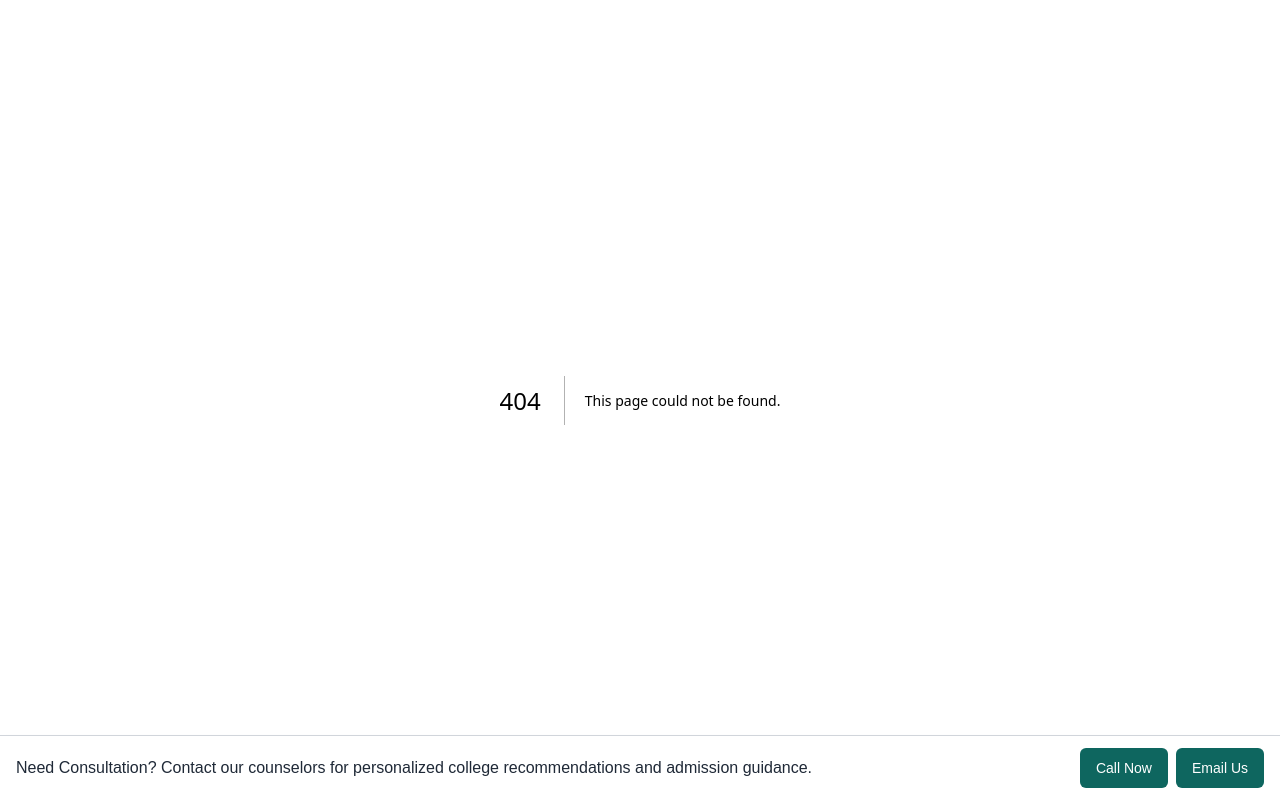
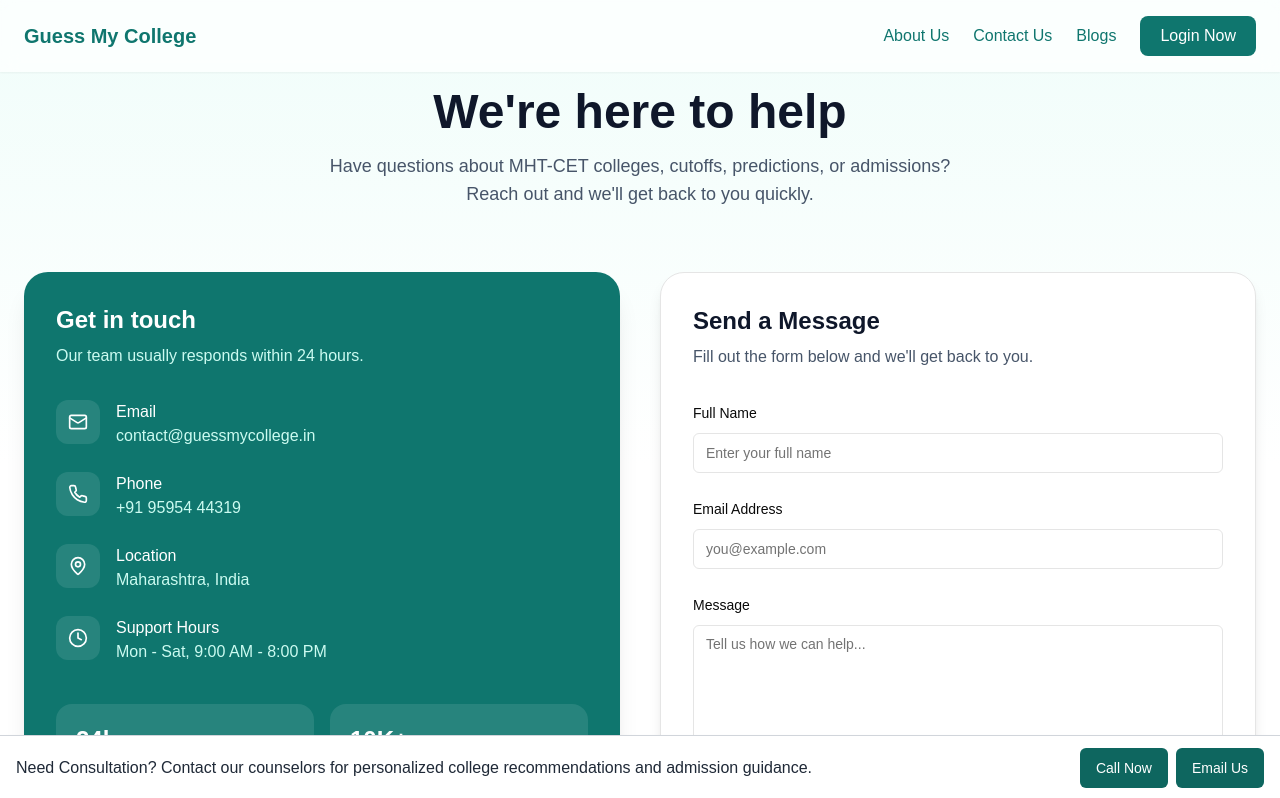
Before and after one commit to Prathamesh-Kothalkar/rankwise, a Next.js app: page /contact-us in a window 1280 px wide. Before the commit this address had no page. Shown: the top 798 px of the page. Built offline with nearby package versions, Linux system fonts and the light colour scheme; no server answers.

Commit message:
Contact Page

```diff
--- /dev/null
+++ b/app/contact-us/page.tsx
@@ -0,0 +1,178 @@
+import {
+  Mail,
+  Phone,
+  MapPin,
+  Clock,
+  Send,
+} from "lucide-react";
+
+import { Button } from "@/components/ui/button";
+import { Input } from "@/components/ui/input";
+import { Textarea } from "@/components/ui/textarea";
+import { Label } from "@/components/ui/label";
+import Navbar from "@/components/Navbar";
+
+export default function ContactUs() {
+
+
+    const handleSubmit = async (e:any) => {
+    e.preventDefault()
+    alert("Thank You for Showing Interest, This feature is under development. Back in 2-4 hours when it is ready.");
+
+  }
+
+  return (
+    <>
+    <Navbar />
+    <div className="min-h-screen bg-gradient-to-b from-teal-50 via-white to-white">
+      <div className="container mx-auto max-w-7xl px-6 py-16">
+
+        {/* Hero */}
+        <div className="text-center mb-16">
+          <h1 className="mt-6 text-4xl md:text-5xl font-bold text-slate-900">
+            We're here to help
+          </h1>
+
+          <p className="mt-4 text-lg text-slate-600 max-w-2xl mx-auto">
+            Have questions about MHT-CET colleges, cutoffs, predictions,
+            or admissions? Reach out and we'll get back to you quickly.
+          </p>
+        </div>
+
+        <div className="grid gap-10 lg:grid-cols-2">
+
+          {/* Contact Information */}
+          <div className="rounded-3xl bg-[#0F766E] p-8 text-white shadow-xl">
+            <h2 className="text-2xl font-bold mb-2">
+              Get in touch
+            </h2>
+
+            <p className="text-teal-100 mb-8">
+              Our team usually responds within 24 hours.
+            </p>
+
+            <div className="space-y-6">
+              <div className="flex items-start gap-4">
+                <div className="rounded-xl bg-white/10 p-3">
+                  <Mail className="h-5 w-5" />
+                </div>
+                <div>
+                  <p className="font-medium">Email</p>
+                  <p className="text-teal-100">
+                    contact@guessmycollege.in
+                  </p>
+                </div>
+              </div>
+
+              <div className="flex items-start gap-4">
+                <div className="rounded-xl bg-white/10 p-3">
+                  <Phone className="h-5 w-5" />
+                </div>
+                <div>
+                  <p className="font-medium">Phone</p>
+                  <p className="text-teal-100">
+                    +91 95954 44319
+                  </p>
+                </div>
+              </div>
+
+              <div className="flex items-start gap-4">
+                <div className="rounded-xl bg-white/10 p-3">
+                  <MapPin className="h-5 w-5" />
+                </div>
+                <div>
+                  <p className="font-medium">Location</p>
+                  <p className="text-teal-100">
+                    Maharashtra, India
+                  </p>
+                </div>
+              </div>
+
+              <div className="flex items-start gap-4">
+                <div className="rounded-xl bg-white/10 p-3">
+                  <Clock className="h-5 w-5" />
+                </div>
+                <div>
+                  <p className="font-medium">Support Hours</p>
+                  <p className="text-teal-100">
+                    Mon - Sat, 9:00 AM - 8:00 PM
+                  </p>
+                </div>
+              </div>
+            </div>
+
+            {/* Stats */}
+            <div className="mt-10 grid grid-cols-2 gap-4">
+              <div className="rounded-2xl bg-white/10 p-5">
+                <p className="text-2xl font-bold">24h</p>
+                <p className="text-sm text-teal-100">
+                  Average Response
+                </p>
+              </div>
+
+              <div className="rounded-2xl bg-white/10 p-5">
+                <p className="text-2xl font-bold">10K+</p>
+                <p className="text-sm text-teal-100">
+                  Students Helped
+                </p>
+              </div>
+            </div>
+          </div>
+
+          {/* Form */}
+          <div className="rounded-3xl border bg-white p-8 shadow-lg">
+            <h2 className="text-2xl font-bold text-slate-900 mb-2">
+              Send a Message
+            </h2>
+
+            <p className="text-slate-600 mb-8">
+              Fill out the form below and we'll get back to you.
+            </p>
+
+            <form className="space-y-6" >
+              <div>
+                <Label htmlFor="name">Full Name</Label>
+                <Input
+                  id="name"
+                  placeholder="Enter your full name"
+                  className="mt-2"
+                />
+              </div>
+
+              <div>
+                <Label htmlFor="email">Email Address</Label>
+                <Input
+                  id="email"
+                  type="email"
+                  placeholder="you@example.com"
+                  className="mt-2"
+                />
+              </div>
+
+              <div>
+                <Label htmlFor="message">Message</Label>
+                <Textarea
+                  id="message"
+                  rows={6}
+                  placeholder="Tell us how we can help..."
+                  className="mt-2"
+                />
+              </div>
+
+              <Button
+                className="w-full bg-[#0F766E] hover:bg-[#0d655e]"
+                type="submit"
+                size="lg"
+
+              >
+                <Send className="mr-2 h-4 w-4" />
+                Send Message
+              </Button>
+            </form>
+          </div>
+        </div>
+      </div>
+    </div>
+    </>
+  );
+}
```
